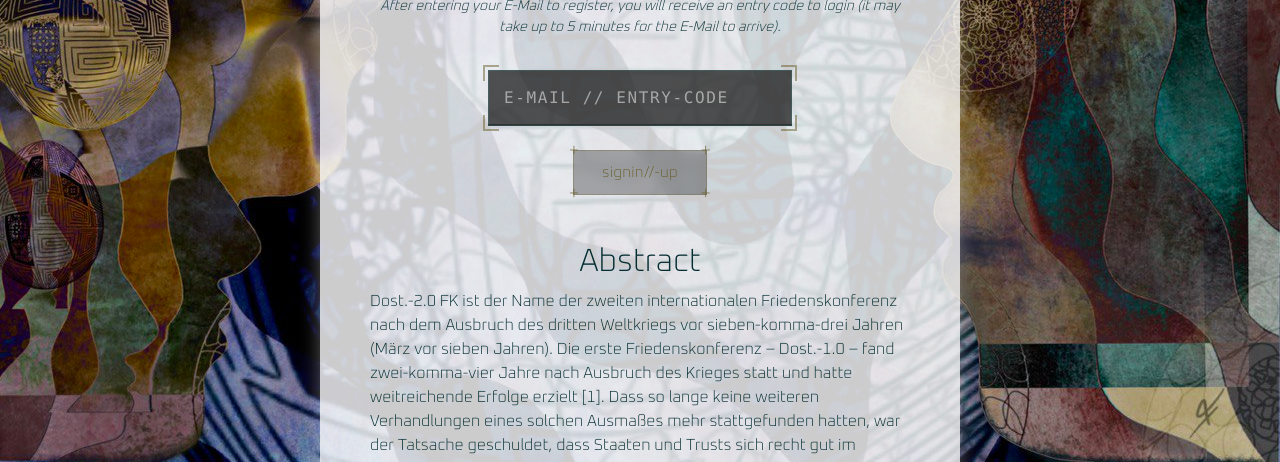
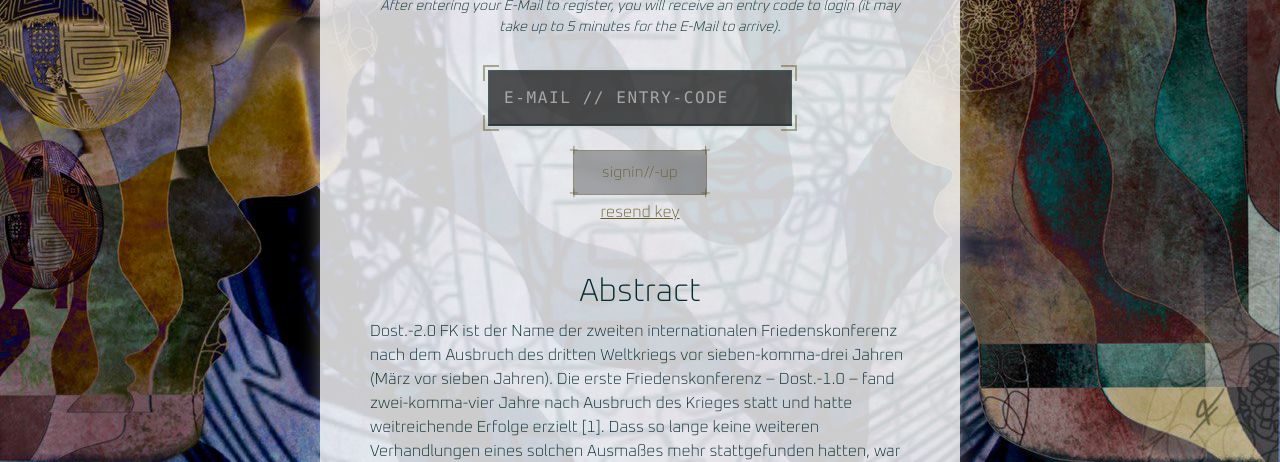
Before and after one commit to Dost-2-0-FK/homepage, a Flask app: page / in a window 1280 px wide. Shown: the part 498-960 px from the top of the page. Run offline with Flask 3, Linux system fonts and the light colour scheme; parts of the project's set-up code (start-up, migrations or seed data) failed here and were passed over.

Commit message:
Adds option to resend entry-code

```diff
--- a/app.py
+++ b/app.py
@@ -13,13 +13,13 @@ load_dotenv()
 PORT = os.getenv("PORT")
 CSV = "data/anmeldungen.csv"
 
-MAIL_PRE = "Thanks for joining Dost 2.0 FK. Login to edit your data with this entry-code:"
-MAIL_POST = "Do not loose this code and under no circumstances share it with anybody else!"
-MAIL_END = "Sincerely,\nDost 2.0 FK Team!"
-MAIL_SUBJ = "Dost 2.0 FK Registration"
+REGISTRATION_MAIL_SUBJ = "Dost 2.0 FK Registration"
+RESEND_MAIL_SUBJ = "Dost 2.0 FK Entry Code"
 
 MAIL_HOST = "@dost-2-0-fk.art"
 
+MSG_MISSING = "Enter e-mail adress to send your entry code to!"
+MSG_EMAIL_UNKOWN = "E-mail unknown!"
 MSG_UNKNOWN= "Entry-Code unknown!"
 MSG_INVALID = "Entry-Code invalid!"
 MSG_UNAUTHORIZED = "You have no right to be here!"
@@ -32,6 +32,27 @@ mail = Mailer()
 comm = Comm()
 secretor = Secretor()
 umanger = UManager()
+
+def __build_register_mail(key: str) -> str:
+    return (
+        "Thanks for joining Dost 2.0 FK.\n\n"
+        "Login to edit your data with this entry-code:\n\n"
+        f"Do not loose this code and under no circumstances share it with anybody else!    {key}\n\n"
+        ".\n\n"
+        "Sincerely,\n"
+        "Dost 2.0 FK Team"
+    )
+
+def __build_resend_mail(key: str) -> str:
+    return (
+        "Forgot your code? Well, in the past this used to happen.\n\n"
+        "Here is your entry code:\n\n"
+        f"    {key}\n\n"
+        "Do not loose this code and under no circumstances share it with anybody else!.\n\n"
+        "Thanks for being part of Dost 2.0 FK.\n\n"
+        "Sincerely,\n"
+        "Dost 2.0 FK Team"
+    )
 
 def print_list(lst: List[str]) -> str:
     if len(lst) == 0 or lst[0] == '':
@@ -191,26 +212,45 @@ def reservieren():
     access = request.form["access"]
     error_msg = ""
 
+    def handle_registration(access: str) -> str:
+        if umanger.email_exists(access):
+            return MSG_USED
+        key = __create_id()
+        try:
+            mail.send(
+                to_addr=access,
+                subject=REGISTRATION_MAIL_SUBJ,
+                text_body=__build_register_mail(key),
+                html_body=None
+            )
+            umanger.add_user(access, key)
+            return MSG_CONFIRM
+        except Exception as err:
+            return f"{MSG_ERROR} ({repr(err)})"
+
+    def handle_resend_key(access: str) -> str:
+        key = umanger.get_key_from_email(access)
+        if key is not None:
+            mail.send(
+                to_addr=access,
+                subject=RESEND_MAIL_SUBJ,
+                text_body=__build_resend_mail(key),
+                html_body=None
+            )
+            return MSG_CONFIRM
+        else:
+            return MSG_EMAIL_UNKOWN
+
     if "@" in str(access):
-        if umanger.email_exists(access):
-            error_msg = MSG_USED
+        print("FORM KEYS: ", request.form.keys())
+        if "forgot_key" in request.form.keys():
+            error_msg = handle_resend_key(access)
         else:
-            key = __create_id()
-            try:
-                mail.send(
-                    to_addr=access,
-                    subject=MAIL_SUBJ,
-                    text_body=f"{MAIL_PRE} {key}\n{MAIL_POST}\n\n{MAIL_END}",
-                    html_body=None
-                )
-                umanger.add_user(access, key)
-                error_msg=MSG_CONFIRM
-            except Exception as err:
-                error_msg = f"{MSG_ERROR} ({repr(err)})"
+            error_msg = handle_registration(access)
     elif umanger.key_exists(access):
         return redirect(f"/entry/{access}")
     else:
-        error_msg = MSG_INVALID
+        error_msg = MSG_MISSING if "forgot_key" in request.form.keys() else MSG_INVALID
     return redirect(url_for("main", msg=error_msg), code=303)
 
 @app.route("/entry/<key>/update/<field>", methods=["POST"])
--- a/requirements.txt
+++ b/requirements.txt
@@ -9,7 +9,6 @@ Flask==3.0.2
 idna==3.6
 itsdangerous==2.1.2
 Jinja2==3.1.3
-lxml==5.2.1
 MarkupSafe==2.1.5
 numpy==2.3.3
 pandas==2.3.2
@@ -21,4 +20,3 @@ requests==2.31.0
 six==1.17.0
 tzdata==2025.2
 urllib3==2.2.1
-Werkzeug==3.0.2
--- a/static/css/button.css
+++ b/static/css/button.css
@@ -9,6 +9,15 @@
   --plus-box: 16px;   /* square box for the + (controls hitbox/centering) */
   --plus-font: 18px;  /* visual size of the + glyph */
   --ease: 340ms cubic-bezier(.2,.8,.2,1);
+}
+
+.btn-link {
+  border: none;
+  color: var(--btn-text);
+  background: none;
+}
+.btn-link:hover {
+  color: var(--btn-bg);
 }
 
 .btn {
--- a/templates/index.html
+++ b/templates/index.html
@@ -34,6 +34,9 @@ und schonungslose Immersion. Es lebe die kollektive Revolution!</i></p>
   {% set label="signin//-up" %}
   {% set type="submit" %}
   {% include "forms/button.html" %}
+
+  <br>
+  <button class="btn-link" style="vertical-align: text-top;" type="submit" name="forgot_key">resend key</button>
 </form>
 
 <br><br>
```
Also changed, not shown: src/user_manager.py (+15 -2 lines). Lines whose indentation alone changed are shown as unchanged.
